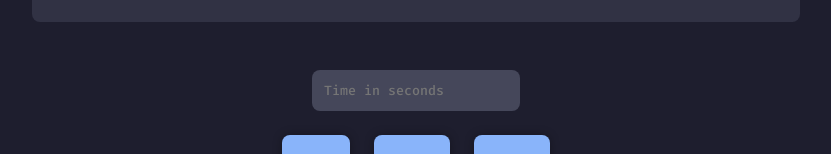
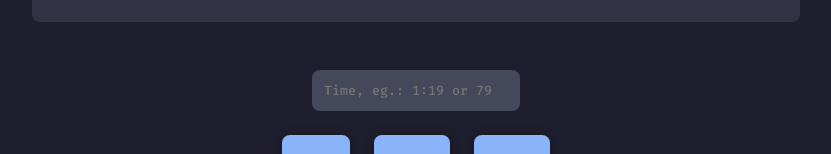
Before and after one commit to Virkkunen/timer, a React (Create React App) app: page / in a window 1280 px wide. Shown: the part 158-312 px from the top of the page, without its empty margins (224-1055 px from the left). Built offline with nearby package versions, Linux system fonts and the light colour scheme.

Commit message:
new manual input

```diff
--- a/src/components/Timer.jsx
+++ b/src/components/Timer.jsx
@@ -31,7 +31,10 @@ export default class Timer extends Component {
     // senti o cérebro expandindo fazendo essa conta
     // e ai diminuiu de novo porque esse input=time só deixa até 24
     // const calculatedTime = e.target.valueAsNumber / 60000;
-    const time = e.target.value;
+    //
+    const timeString = e.target.value.split(':');
+    // const time = (+timeString[0]) * 60 + (+timeString[1]);
+    const time = timeString.reduce((acc, time) => (60 * acc) + + time);
     if (time < 0) return;
     this.setState({seconds: time}, () => this.displayTime());
   };
@@ -94,7 +97,7 @@ export default class Timer extends Component {
         <span id='timer'>{display}</span>
         <div className='controls'>
           <label htmlFor='custom-time'>
-            <input type="number" name='custom-time' min='0' placeholder='Time in seconds' onChange={this.inputHandleChange} id="time-input" disabled={timerActive}/>
+            <input type="text" name='custom-time' placeholder='Time, eg.: 1:19 or 79' onChange={this.inputHandleChange} id="time-input" disabled={timerActive}/>
           </label>
           <div className='presets'>
             <button type='button' className='blue mono' name='5' value='300' disabled={timerActive} onClick={this.presetTime}>5:00</button>
```
